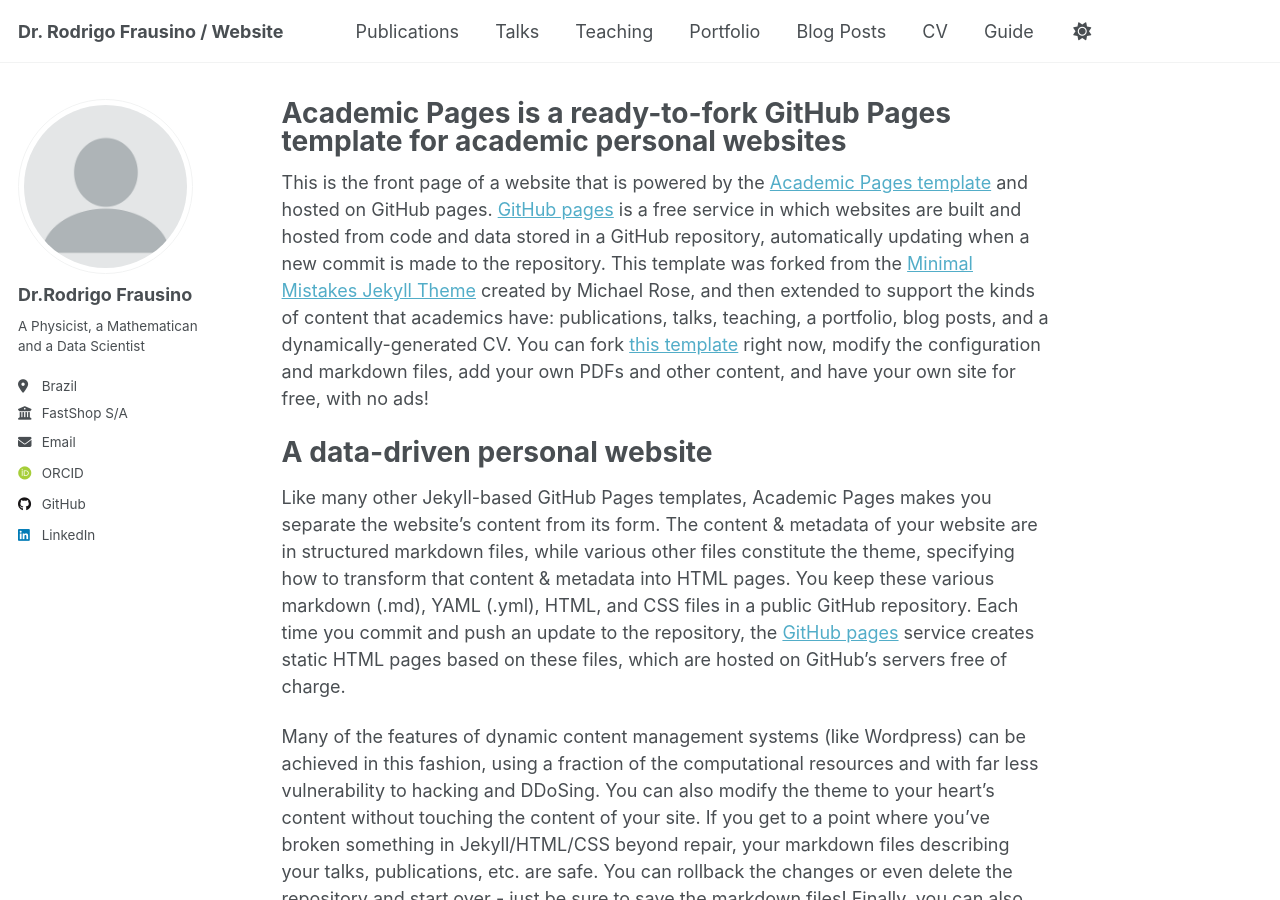
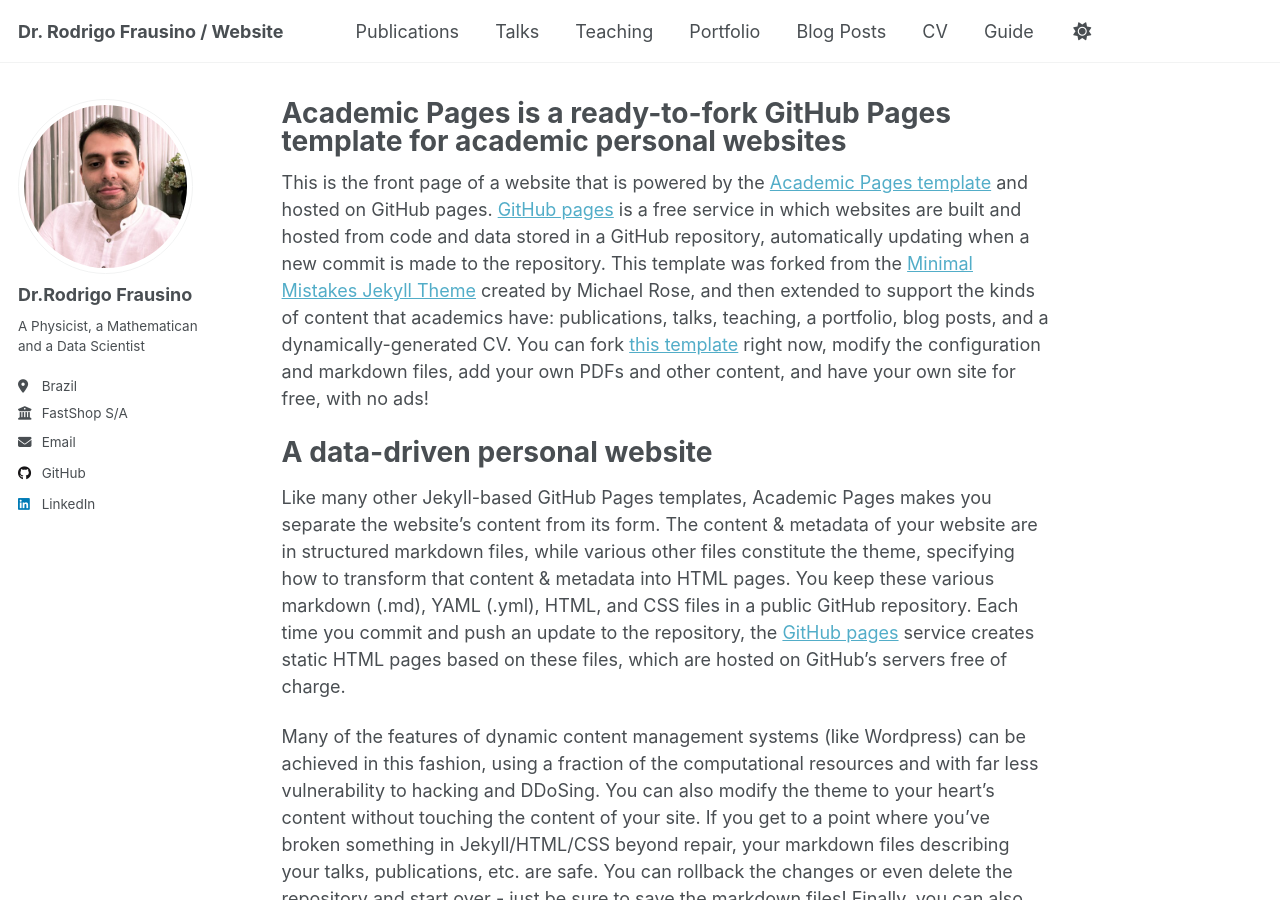
Before and after one commit to rodrigo-frausino/rodrigo-frausino.github.io, a Jekyll site: the page built from _pages/about.md, in a window 1280 px wide and 900 px high. Built offline with Jekyll 4.4.1, drawn with Linux system fonts in a browser that asks for light colours; some web fonts are replaced.

Commit message:
Update _config.yml

```diff
--- a/_config.yml
+++ b/_config.yml
@@ -22,7 +22,7 @@ repository               : "rodrigo-frausino/rodrigo-frausino.github.io"
 #               Additional customization can be done by editing /_includes/author-profile.html
 author:
   # Biographic information
-  avatar           : "profile.png"
+  avatar           : "1700004763097.jpg"
   name             : "Dr.Rodrigo Frausino"
   pronouns         : # example: "she/her"
   bio              : "A Physicist, a Mathematican and a Data Scientist"
@@ -36,7 +36,7 @@ author:
   arxiv            : # URL - Update with the correct link to your profile
   googlescholar    :
   impactstory      : # URL
-  orcid            : "http://orcid.org/yourorcidurl"
+  orcid            :
   semantic         : # URL
   pubmed           :
   researchgate     : # URL
```
